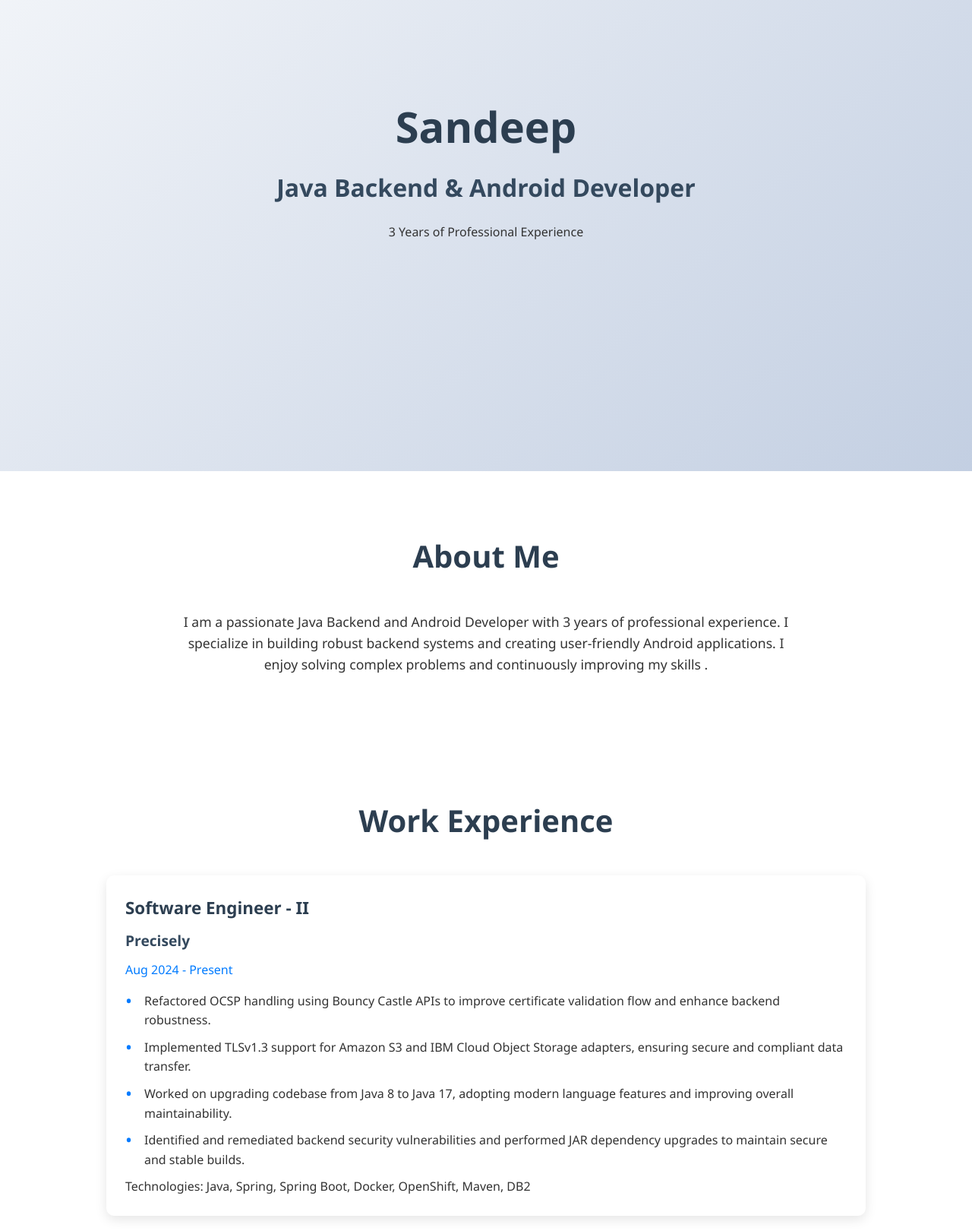
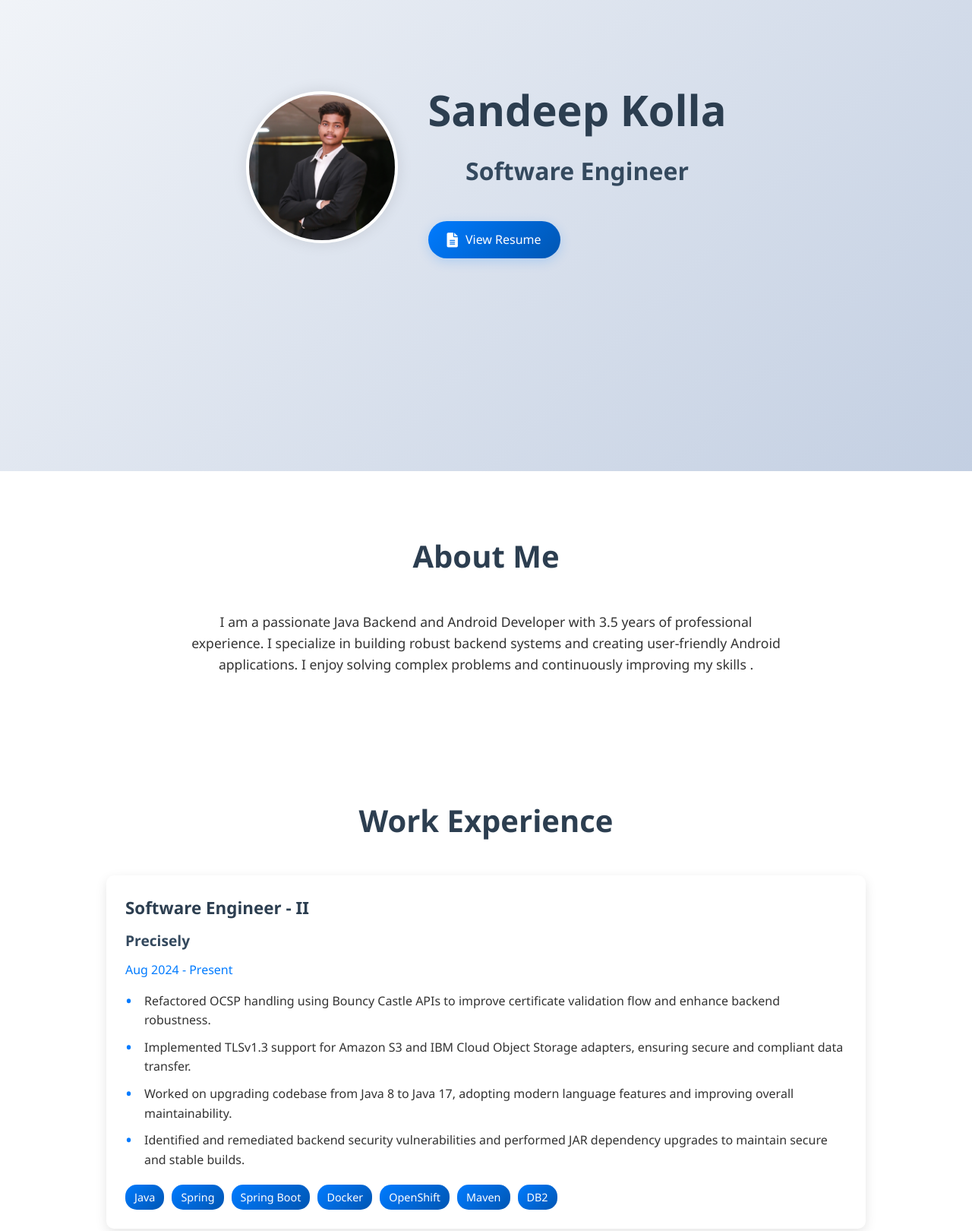
Before and after one commit to sandeep-2601/portfolio, a plain HTML site: page index.html in a window 1280 px wide. Shown: the part 180-1800 px from the top of the page at 76% size. Drawn offline with Linux system fonts and the light colour scheme.

Commit message:
added assets

```diff
--- a/index.html
+++ b/index.html
@@ -4,7 +4,9 @@
 <head>
     <meta charset="UTF-8">
     <meta name="viewport" content="width=device-width, initial-scale=1.0">
-    <title>Sandeep Kolla - Backend Developer</title>
+    <title>Sandeep Kolla</title>
+    <link rel="icon" type="image/png" sizes="32x32" href="assets/favicon.png">
+    <link rel="apple-touch-icon" sizes="180x180" href="assets/favicon.png">
     <link rel="stylesheet" href="styles.css">
     <link rel="stylesheet" href="https://cdnjs.cloudflare.com/ajax/libs/font-awesome/6.0.0/css/all.min.css">
     <script src="script.js" defer></script>
@@ -33,16 +35,26 @@
 
     <section id="home" class="hero">
         <div class="container">
-            <h1>Sandeep</h1>
-            <h2>Java Backend & Android Developer</h2>
-            <p>3 Years of Professional Experience</p>
+            <div class="profile-container">
+                <div class="profile-photo">
+                    <img src="assets/profile.jpg" alt="Sandeep Kolla">
+                </div>
+                <div class="profile-info">
+                    <h1>Sandeep Kolla</h1>
+                    <h2>Software Engineer</h2>
+                    <a href="https://docs.google.com/document/d/1Lh82qo8NR0cmVcv-Y1n5HgRHGI-FsZvCN4jXxmMMBHQ/edit?usp=sharing" target="_blank" class="resume-btn">
+                        <i class="fas fa-file-alt"></i>
+                        View Resume
+                    </a>
+                </div>
+            </div>
         </div>
     </section>
 
     <section id="about" class="about">
         <div class="container">
             <h2>About Me</h2>
-            <p>I am a passionate Java Backend and Android Developer with 3 years of professional experience. I
+            <p>I am a passionate Java Backend and Android Developer with 3.5 years of professional experience. I
                 specialize in building robust backend systems and creating user-friendly Android applications. I enjoy
                 solving complex problems and continuously improving my skills .</p>
         </div>
@@ -65,7 +77,15 @@
                             <li>Worked on upgrading codebase from Java 8 to Java 17, adopting modern language features and improving overall maintainability.</li>
                             <li>Identified and remediated backend security vulnerabilities and performed JAR dependency upgrades to maintain secure and stable builds.</li>
                         </ul>
-                        <p>Technologies: Java, Spring, Spring Boot, Docker, OpenShift, Maven, DB2</p>
+                        <div class="tech-used">
+                            <span class="tech-tag">Java</span>
+                            <span class="tech-tag">Spring</span>
+                            <span class="tech-tag">Spring Boot</span>
+                            <span class="tech-tag">Docker</span>
+                            <span class="tech-tag">OpenShift</span>
+                            <span class="tech-tag">Maven</span>
+                            <span class="tech-tag">DB2</span>
+                        </div>
                     </div>
                 </div>
                 <div class="timeline-item">
@@ -78,7 +98,15 @@
                             <li>Enhanced app security by resolving 50+ critical and high vulnerabilities from Fortify SCA scans. Integrated Salesforce Marketing Cloud SDK, boosting user engagement by 30% through personalized notifications.</li>
                             <li>Automated CI/CD pipelines with Fastlane. Implemented Firebase and BigQuery for analytics and reporting, and developed migration scripts to consolidate over 8 million user game history records seamlessly.</li>
                         </ul>
-                        <p>Technologies: Java, Android, Spring Boot, Fastlane, CI/CD, AWS, Firebase, OracleDB</p>
+                        <div class="tech-used">
+                            <span class="tech-tag">Java</span>
+                            <span class="tech-tag">Spring Boot</span>
+                            <span class="tech-tag">Fastlane</span>
+                            <span class="tech-tag">CI/CD</span>
+                            <span class="tech-tag">AWS</span>
+                            <span class="tech-tag">Firebase</span>
+                            <span class="tech-tag">OracleDB</span>
+                        </div>
                     </div>
                 </div>
                 <div class="timeline-item">
@@ -90,7 +118,14 @@
                             <li>Designed and developed an internal client management dashboard with RESTful APIs using Spring Boot and Hibernate for efficient data handling.</li>
                             <li>Built scalable backend components using AWS services like Lambda, S3, EC2, and RDS, including a middleware solution to refactor XML data and optimize workflows.</li>
                         </ul>
-                        <p>Technologies: Java, Spring Boot, Hibernate, AWS, RESTful APIs, MySQL</p>
+                        <div class="tech-used">
+                            <span class="tech-tag">Java</span>
+                            <span class="tech-tag">Spring Boot</span>
+                            <span class="tech-tag">Hibernate</span>
+                            <span class="tech-tag">AWS</span>
+                            <span class="tech-tag">MySQL</span>
+                            <span class="tech-tag">RESTful APIs</span>
+                        </div>
                     </div>
                 </div>
             </div>
@@ -128,8 +163,7 @@
                         <span>MongoDB</span>
                     </div>
                     <div class="skill-item">
-                        <img src="https://raw.githubusercontent.com/devicons/devicon/master/icons/docker/docker-plain.svg"
-                            alt="Gradle">
+                        <img src="https://cdn.jsdelivr.net/gh/devicons/devicon@latest/icons/docker/docker-original.svg" alt="Docker"/>
                         <span>Docker</span>
                     </div>
                     <div class="skill-item">
--- a/styles.css
+++ b/styles.css
@@ -119,6 +119,41 @@ nav ul li a:hover {
     background: var(--hero-bg);
 }
 
+.profile-container {
+    display: flex;
+    align-items: center;
+    gap: 40px;
+    max-width: 1000px;
+    margin: 0 auto;
+}
+
+.profile-photo {
+    flex-shrink: 0;
+    width: 200px;
+    height: 200px;
+    border-radius: 50%;
+    overflow: hidden;
+    border: 4px solid #fff;
+    box-shadow: 0 0 20px rgba(0, 0, 0, 0.1);
+    transition: transform 0.3s ease, box-shadow 0.3s ease;
+}
+
+.profile-photo:hover {
+    transform: scale(1.05);
+    box-shadow: 0 0 30px rgba(0, 0, 0, 0.2);
+}
+
+.profile-photo img {
+    width: 100%;
+    height: 100%;
+    object-fit: cover;
+    object-position: center 30%;
+}
+
+.profile-info {
+    text-align: left;
+}
+
 .hero h1 {
     font-size: 3.5rem;
     margin-bottom: 10px;
@@ -129,6 +164,31 @@ nav ul li a:hover {
     font-size: 2rem;
     color: var(--secondary-color);
     margin-bottom: 20px;
+}
+
+/* Resume Button */
+.resume-btn {
+    display: inline-flex;
+    align-items: center;
+    gap: 10px;
+    background: linear-gradient(135deg, #007bff 0%, #0056b3 100%);
+    color: white;
+    padding: 12px 25px;
+    border-radius: 25px;
+    text-decoration: none;
+    font-weight: 500;
+    margin-top: 20px;
+    transition: transform 0.3s, box-shadow 0.3s;
+    box-shadow: 0 4px 15px rgba(0, 123, 255, 0.2);
+}
+
+.resume-btn:hover {
+    transform: translateY(-2px);
+    box-shadow: 0 6px 20px rgba(0, 123, 255, 0.3);
+}
+
+.resume-btn i {
+    font-size: 1.2rem;
 }
 
 /* Sections */
@@ -216,6 +276,30 @@ section h2 {
     line-height: 1;
 }
 
+/* Technology Tags */
+.tech-used {
+    margin-top: 20px;
+    display: flex;
+    flex-wrap: wrap;
+    gap: 10px;
+}
+
+.tech-tag {
+    background: linear-gradient(135deg, #007bff 0%, #0056b3 100%);
+    color: white;
+    padding: 5px 12px;
+    border-radius: 15px;
+    font-size: 0.9rem;
+    font-weight: 500;
+    transition: transform 0.2s, box-shadow 0.2s;
+    display: inline-block;
+}
+
+.tech-tag:hover {
+    transform: translateY(-2px);
+    box-shadow: 0 4px 8px rgba(0, 123, 255, 0.2);
+}
+
 @media (max-width: 768px) {
     .timeline::before {
         left: 30px;
@@ -228,6 +312,21 @@ section h2 {
 
     .timeline-content::before {
         left: -55px;
+    }
+
+    .profile-container {
+        flex-direction: column;
+        text-align: center;
+        gap: 20px;
+    }
+
+    .profile-info {
+        text-align: center;
+    }
+
+    .profile-photo {
+        width: 160px;
+        height: 160px;
     }
 }
 
```
Also changed, not shown: assets/favicon.png (added), assets/profile.jpg (added).
